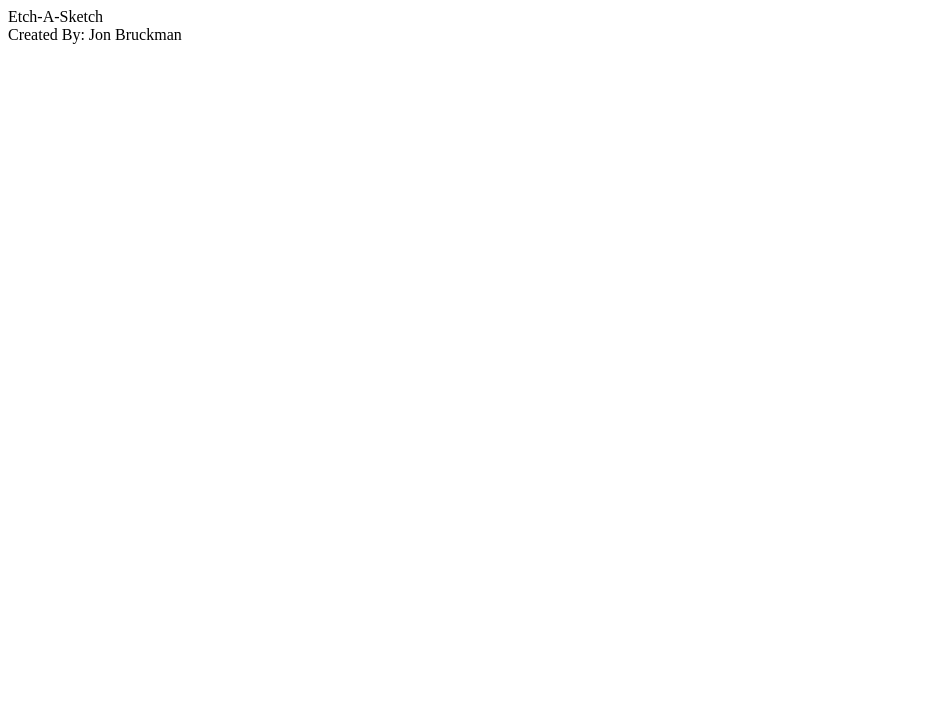
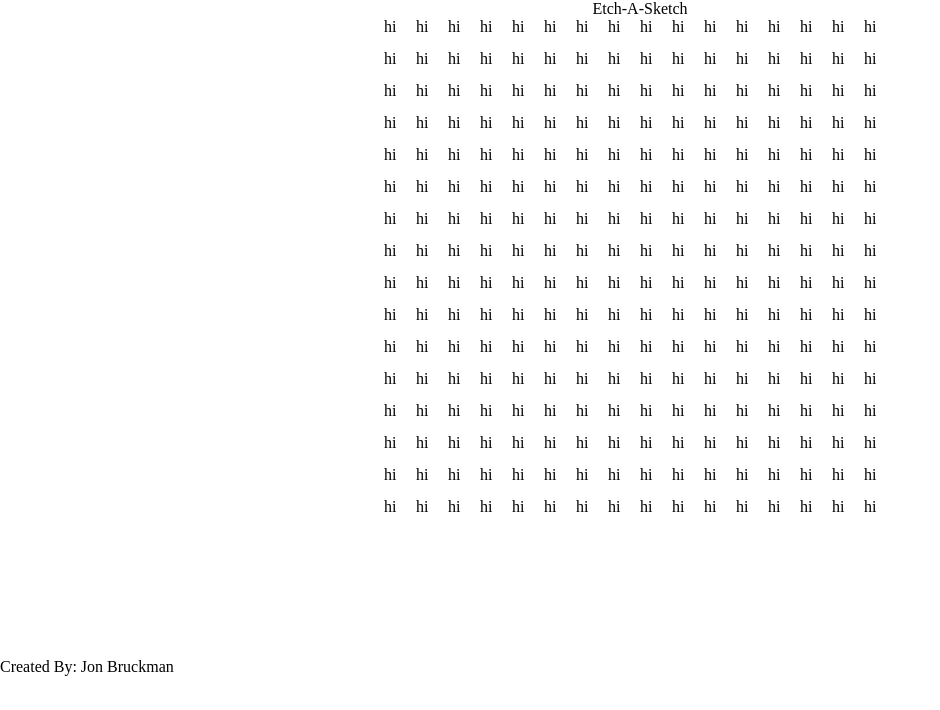
Before and after one commit to Makomanix/etch_sketch, a plain HTML site: page index.html in a window 1280 px wide. Shown: the whole page, without its empty margins (0-940 px from the left). Drawn offline with Linux system fonts and the light colour scheme.

Commit message:
grid creation function and basic css

```diff
--- a/etch.js
+++ b/etch.js
@@ -0,0 +1,21 @@
+const grid = document.querySelector('.grid')
+// Create the grid
+function sketchPad(size = 16){
+    for (let i = 0; i < size; i++) {
+        let column = document.createElement('div');
+        column.classList.toggle('column');
+        grid.appendChild(column);
+        for (let j = 0; j < size; j++) {
+            let box = document.createElement('div');
+            box.classList.toggle('box');
+            box.innerText = 'hi'
+            column.appendChild(box);
+        }
+    }
+};
+
+function fillBlock() {
+
+}
+
+sketchPad();
--- a/index.html
+++ b/index.html
@@ -4,10 +4,12 @@
   <meta charset="UTF-8">
   <meta name="viewport" content="width=device-width, initial-scale=1.0">
   <title>Document</title>
+  <link rel="stylesheet" href="styels.css">
 </head>
 <body>
   <header>Etch-A-Sketch</header>
   <div class="grid"></div>
   <footer>Created By: Jon Bruckman</footer>
+  <script src="etch.js"></script>
 </body>
 </html>
--- a/styels.css
+++ b/styels.css
@@ -0,0 +1,35 @@
+* {
+    margin: 0;
+    padding: 0;
+}
+
+body {
+    margin: 0;
+    width: 100%;
+    height: 100dvh;
+}
+
+header {
+    margin-left: auto;
+    margin-right: auto;
+    text-align: center;
+}
+
+.grid {
+    display: flex;
+    flex-wrap: nowrap;
+    height: 40rem;
+    width: 40rem;
+    justify-content: center;
+    margin-left: auto;
+    margin-right: auto;
+};
+
+.column {
+
+}
+
+.box {
+    height: 2rem;
+    width: 2rem;
+}
```
